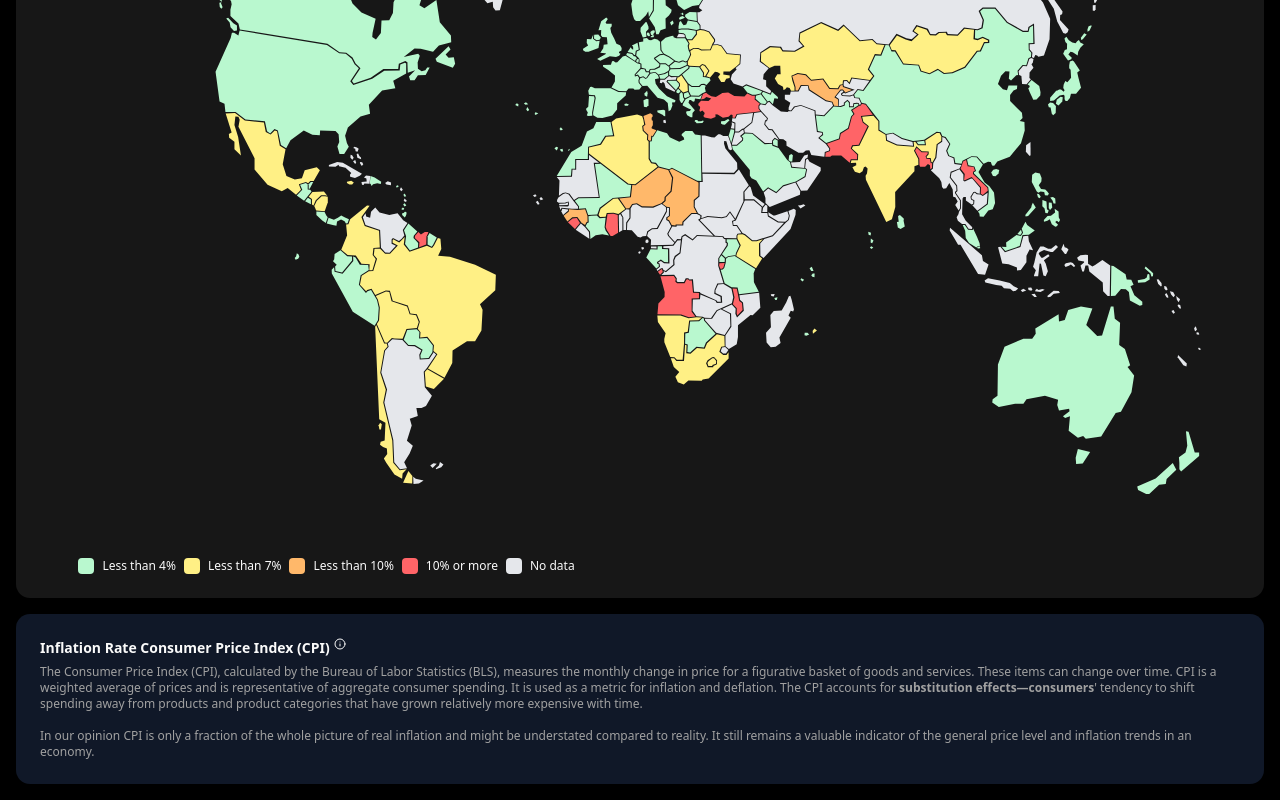
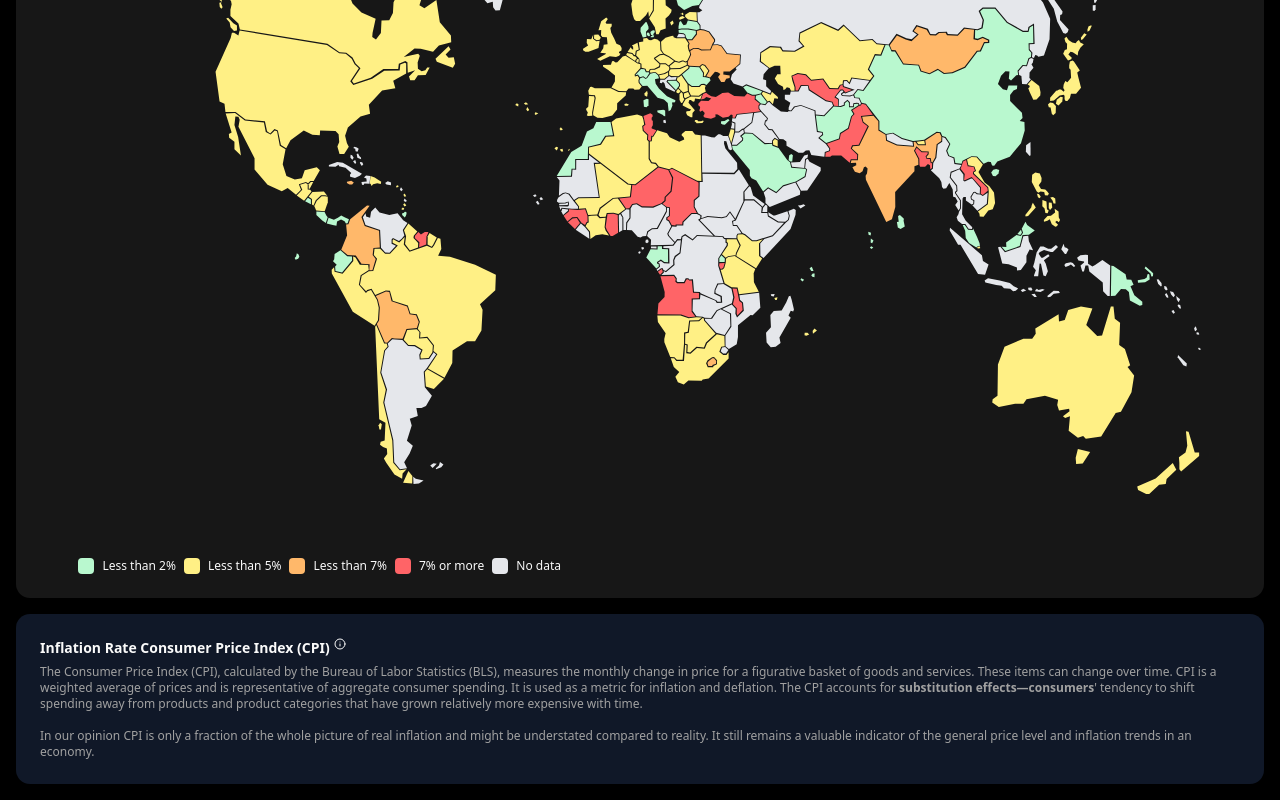
Before and after one commit to picozzimichele/statusagi, a Next.js app: page /inflation-by-country in a window 1280 px wide. Shown: the part 1030-1830 px from the top of the page. Built offline with nearby package versions, Linux system fonts and the light colour scheme.

Commit message:
makes legend customizable

```diff
--- /dev/null
+++ b/app/(root)/government-debt-by-country/page.tsx
@@ -0,0 +1,26 @@
+import React from "react";
+import parseLocalJSON from "@/utils/parseLocalJSON";
+
+type CountryData = {
+    [key: string]: string;
+};
+
+type ChartEntry = {
+    year: string;
+    rate: number;
+};
+
+type Props = {
+    searchParams: Promise<{ [key: string]: string | string[] | undefined }>;
+};
+
+export default async function page({ searchParams }: Props) {
+    // Load the unemployment data from a local JSON file
+    const data = await parseLocalJSON("/lib/data/inflation.json");
+    const isoCountryData = await parseLocalJSON("/lib/data/iso-country-list.json");
+
+    const startingCountry = "United States";
+
+    const { country } = await searchParams;
+    return <div>page</div>;
+}
--- a/app/(root)/inflation-by-country/page.tsx
+++ b/app/(root)/inflation-by-country/page.tsx
@@ -83,7 +83,7 @@ export default async function Page({ searchParams }: Props) {
         }
 
         const newTarget = Object.entries(target)
-            .slice(4, Object.keys(target).length - 1)
+            .slice(4, Object.keys(target).length)
             .filter(([_, rateStr]) => rateStr !== "..")
             .map(([yearStr, rateStr]) => {
                 const year = parseInt(yearStr).toString();
@@ -143,7 +143,6 @@ export default async function Page({ searchParams }: Props) {
             }
         });
 
-        console.log("Merged Data", mergedData);
         return mergedData;
     }
 
@@ -319,6 +318,7 @@ export default async function Page({ searchParams }: Props) {
                             labelName={"Inflation Rate"}
                             legend={{
                                 show: true,
+                                legendRate: [2, 5, 7],
                             }}
                         />
                     </div>
--- a/app/(root)/unemployment-by-country/page.tsx
+++ b/app/(root)/unemployment-by-country/page.tsx
@@ -310,6 +310,7 @@ export default async function Page({ searchParams }: Props) {
                             labelName={"Unemployment Rate"}
                             legend={{
                                 show: true,
+                                legendRate: [4, 7, 10],
                             }}
                         />
                     </div>
--- a/components/maps/WorldMapInteractive.tsx
+++ b/components/maps/WorldMapInteractive.tsx
@@ -9,7 +9,7 @@ export default function WorldMapInteractive({
     labelName,
 }: {
     countryData?: any;
-    legend?: { show: boolean };
+    legend: { show: boolean; legendRate: number[] };
     labelName?: string;
 }) {
     // CONSTANTS
@@ -59,15 +59,22 @@ export default function WorldMapInteractive({
         setTooltip(null);
     };
 
-    const getColorFromRate = (rate: number | null, isBackground?: boolean): string => {
-        if (rate === null || isNaN(rate)) return isBackground ? "bg-gray-200" : "text-gray-200";
-        if (rate < 4) return isBackground ? "bg-green-200" : "text-green-200";
-        if (rate < 7) return isBackground ? "bg-yellow-200" : "text-yellow-200";
-        if (rate < 10) return isBackground ? "bg-orange-200" : "text-orange-300";
-        return isBackground ? "bg-red-200" : "text-red-400";
-    };
+    // USE CALLBACK https://medium.com/welldone-software/usecallback-might-be-what-you-meant-by-useref-useeffect-773bc0278ae
 
-    // USE CALLBACK https://medium.com/welldone-software/usecallback-might-be-what-you-meant-by-useref-useeffect-773bc0278ae
+    const getColorFromRate = useCallback(
+        (rate: number | null, isBackground?: boolean) => {
+            if (rate === null || isNaN(rate)) return isBackground ? "bg-gray-200" : "text-gray-200";
+            if (rate < legend.legendRate[0])
+                return isBackground ? "bg-green-200" : "text-green-200";
+            if (rate < legend.legendRate[1])
+                return isBackground ? "bg-yellow-200" : "text-yellow-200";
+            if (rate < legend.legendRate[2])
+                return isBackground ? "bg-orange-200" : "text-orange-300";
+            return isBackground ? "bg-red-200" : "text-red-400";
+        },
+        [legend.legendRate]
+    );
+
     const initializeMap = useCallback(
         (mapNode) => {
             if (mapNode) {
@@ -85,7 +92,7 @@ export default function WorldMapInteractive({
                 });
             }
         },
-        [countryData]
+        [countryData, getColorFromRate]
     );
 
     return (
@@ -120,10 +127,16 @@ export default function WorldMapInteractive({
             {/* Legend */}
             {legend?.show && (
                 <div className="flex gap-2 items-center pt-10 md:pt-16">
-                    <LegendInput color="bg-green-200" text="Less than 4%" />
-                    <LegendInput color="bg-yellow-200" text="Less than 7%" />
-                    <LegendInput color="bg-orange-300" text="Less than 10%" />
-                    <LegendInput color="bg-red-400" text="10% or more" />
+                    <LegendInput color="bg-green-200" text={`Less than ${legend.legendRate[0]}%`} />
+                    <LegendInput
+                        color="bg-yellow-200"
+                        text={`Less than ${legend.legendRate[1]}%`}
+                    />
+                    <LegendInput
+                        color="bg-orange-300"
+                        text={`Less than ${legend.legendRate[2]}%`}
+                    />
+                    <LegendInput color="bg-red-400" text={`${legend.legendRate[2]}% or more`} />
                     <LegendInput color="bg-gray-200" text="No data" />
                 </div>
             )}
```
